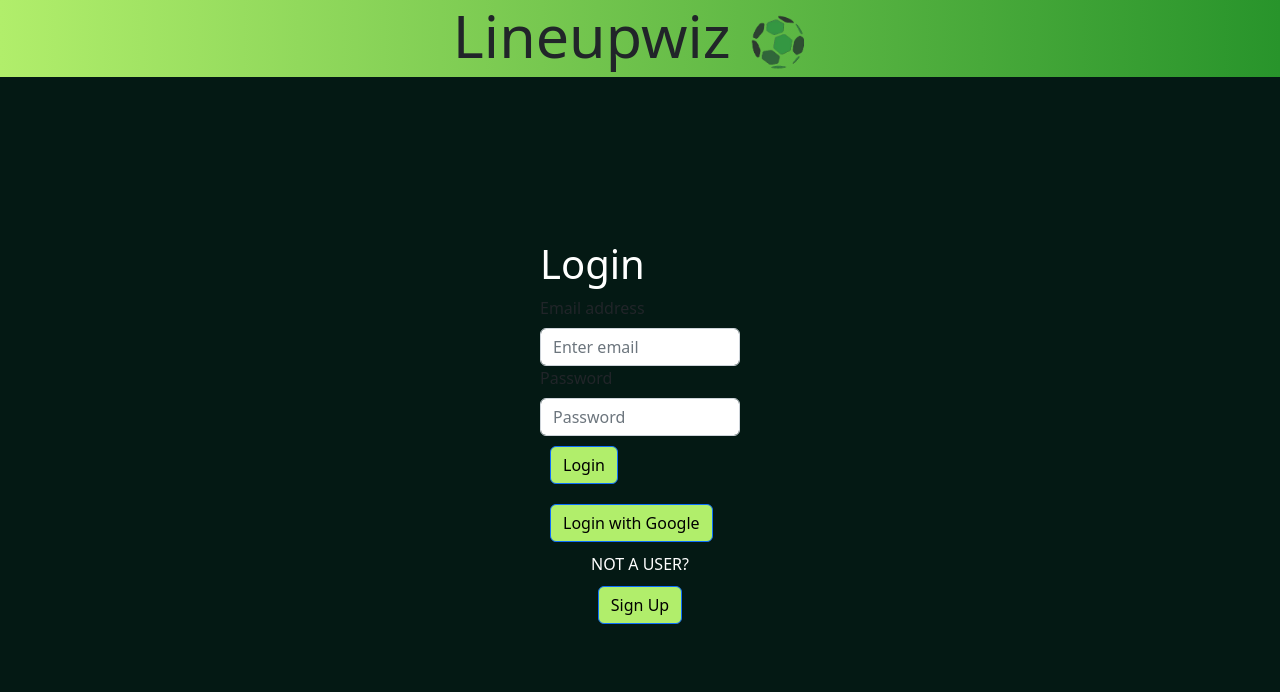
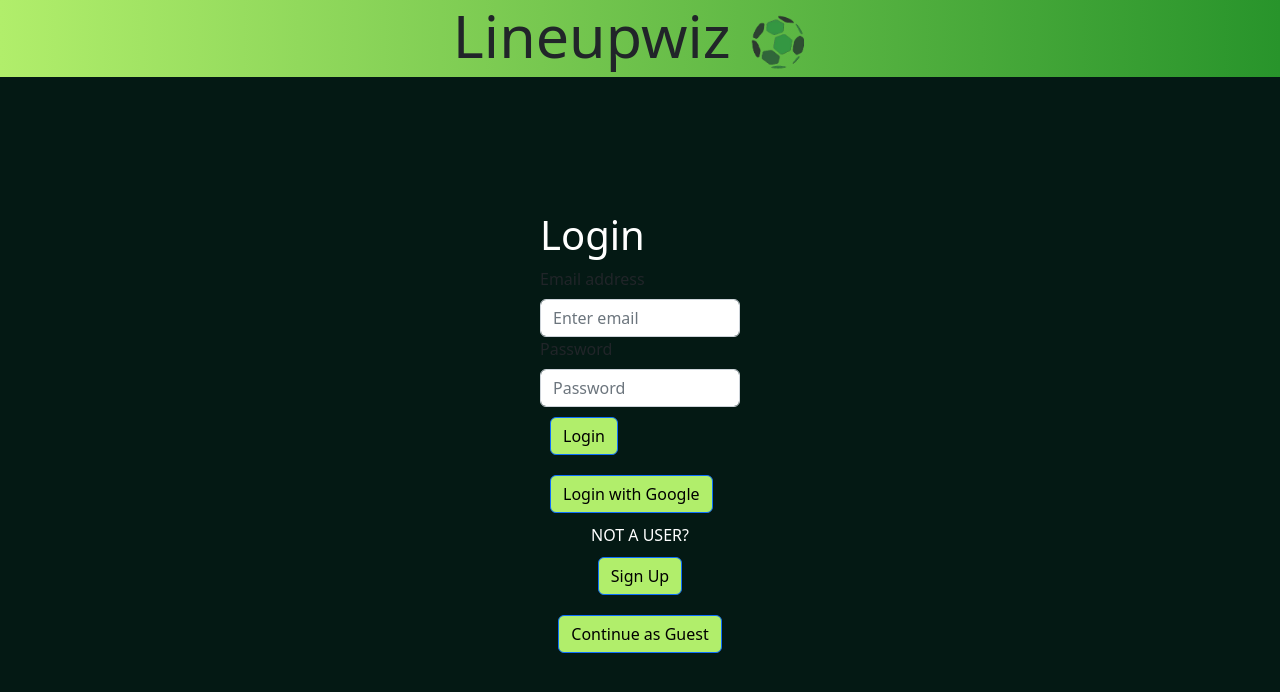
Before and after one commit to mvarlince/lineupwiz, a React (Create React App) app: page / in a window 1280 px wide. Shown: the top 692 px of the page. Built offline with nearby package versions, Linux system fonts and the light colour scheme.

Commit message:
added continue as guest button

```diff
--- a/src/App.js
+++ b/src/App.js
@@ -10,14 +10,15 @@ import HeaderText from './components/HeaderText';
 function App() {
   const [user, setUser] = useState()
   const [isUser, setIsUser] = useState(true)
+  const [isGuest, setIsGuest] = useState(false)
   const [currentImage, setCurrentImage] = useState(0);
   return (
     <>
       <HeaderText currentImage = {currentImage} setCurrentImage={setCurrentImage}/>
-      {user
+      {user|| (isGuest)
         ? < Home user={user} currentImage = {currentImage} setCurrentImage={setCurrentImage}/>
         : isUser
-          ? < Login setUser={setUser} setIsUser={setIsUser} />
+          ? < Login setUser={setUser} setIsUser={setIsUser} setIsGuest={setIsGuest}/>
           : < SignUp setUser={setUser} setIsUser={setIsUser} />
       }
     </>
--- a/src/components/Field.jsx
+++ b/src/components/Field.jsx
@@ -1,4 +1,4 @@
-import { Container, Row, Col, Button } from "react-bootstrap"
+import { Container, Row, Col } from "react-bootstrap"
 
 export default function Field () {
 
--- a/src/components/Formation433.jsx
+++ b/src/components/Formation433.jsx
@@ -2,7 +2,6 @@ import { useState, useEffect } from "react"
 
 import { Container, Row, Col } from "react-bootstrap"
 import PlayerCard from "./PlayerCard"
-import PlayerModal from "./PlayerModal"
 
 export default function Formation433() {
 
--- a/src/scenes/Login.jsx
+++ b/src/scenes/Login.jsx
@@ -12,7 +12,7 @@ const firebaseConfig = {
     appId: "1:426008830881:web:5df48b03a673fbbbd361e0"
 };
 
-export default function Login({ setUser, setIsUser }) {
+export default function Login({ setUser, setIsUser, setIsGuest }) {
 
     const [email, setEmail] = useState()
     const [password, setPassword] = useState()
@@ -58,7 +58,11 @@ export default function Login({ setUser, setIsUser }) {
             </Form>
 
             <Button className="google" onClick={loginWithGoogle}>Login with Google</Button>
-            <p className="text-center text-white">NOT A USER? <Button className="signup" onClick={() => setIsUser(false)}>Sign Up</Button></p>
+            <p className="text-center text-white">NOT A USER?
+                <Button className="signup" onClick={() => setIsUser(false)}>Sign Up</Button>
+                <Button className="signup" onClick={() => setIsGuest(true)}>Continue as Guest</Button>
+
+            </p>
             </div>
         </section>
     )
```
Also changed, not shown: src/scenes/Home.jsx (+4 -7 lines).
